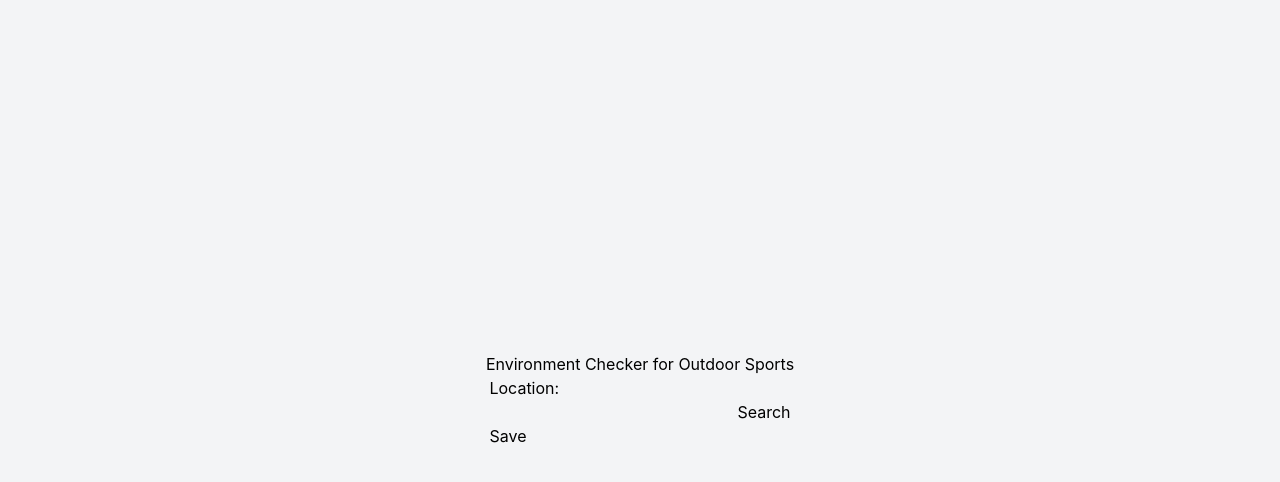
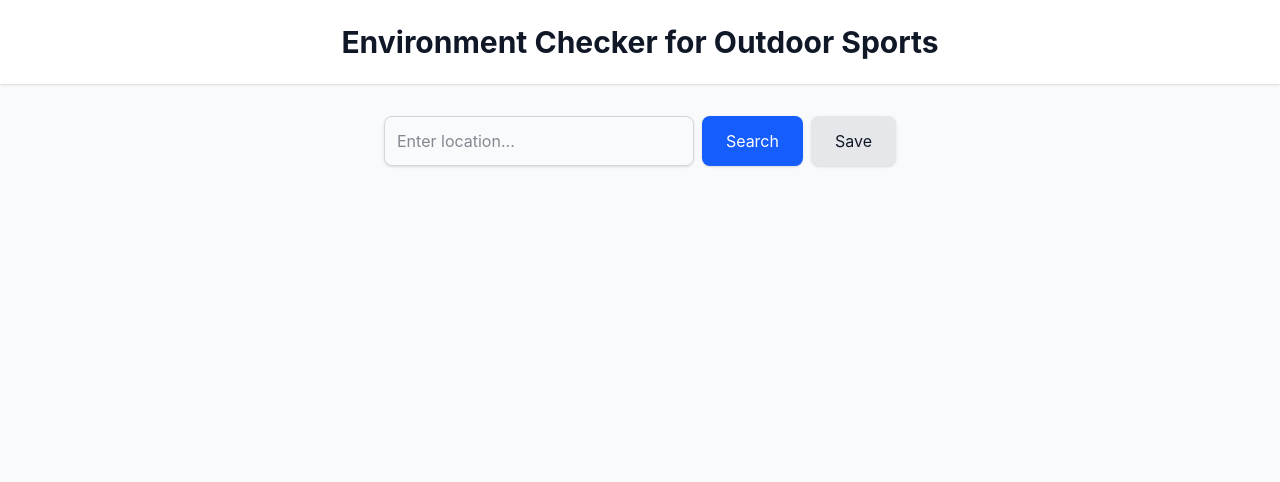
Before and after one commit to bruzz-bruzz/environment-checker-for-outdoor-activities, a React (Vite) app in the folder frontend/: page / in a window 1280 px wide. Shown: the top 482 px of the page. Built offline with nearby package versions, Linux system fonts and the light colour scheme.

Commit message:
styling done

```diff
--- a/frontend/src/components/App.tsx
+++ b/frontend/src/components/App.tsx
@@ -14,18 +14,16 @@ export default function App(){
   const [searched,setSearched] = useState(false)
   const [doListPref,setDoListPref] = useState(false)
   function listPreferences(){
-    console.log("B")
     return preferences.map((pref:string,idx:number)=>(
-      <div key={idx} onMouseEnter={()=>setDoListPref(true)} onMouseLeave={()=>setDoListPref(false)}>
-        <button className='cursor-pointer' onClick={()=>{
+      <div key={idx} className='flex justify-between items-center p-2 hover:bg-gray-100 rounded'>
+        <button className='cursor-pointer text-blue-600' onClick={()=>{
           setName(pref)
           setDoListPref(false)
-          console.log(name)
         }}>{pref}</button>
-        <button onClick={()=>{
+        <button className='text-red-500 text-xs' onClick={()=>{
           setPreferences(preferences.filter((pref2:string)=>pref2 !== pref))
           setCookie('user',{...cookies.user, preferences: preferences.filter((pref2:string)=>pref2 !== pref)}, {path: '/'})
-        }}>del</button>
+        }}>Delete</button>
       </div>
     ))
   }
@@ -38,36 +36,35 @@ export default function App(){
       setResult(res.data)
     }
   }
-  useEffect(()=>{
-    console.log(doListPref)
-  })
   return (
-    <div>
-      <div className='flex flex-col items-center justify-center h-screen bg-gray-100'>
-        <h1>Environment Checker for Outdoor Sports</h1>
-        <div>
-          <h3>Location: {name}</h3>
-          <input type='text' value={name} onMouseEnter={()=>setDoListPref(true)}
-           onChange={(e)=>{
-            setName(e.target.value)
-            setSearched(false)
-          }}/>
+    <div className='min-h-screen bg-gray-50 text-gray-900'>
+      <header className='p-6 bg-white shadow-sm mb-8'>
+        <h1 className='text-3xl font-bold text-center'>Environment Checker for Outdoor Sports</h1>
+      </header>
+      <main className='px-6 flex flex-col items-center gap-8'>
+        <div className='w-full max-w-lg flex flex-col gap-2 relative'>
+          <div className='flex gap-2'>
+            <input className='flex-grow p-3 border border-gray-300 rounded-lg shadow-sm focus:ring-2 focus:ring-blue-500 outline-none' type='text' placeholder='Enter location...' value={name} onMouseEnter={()=>setDoListPref(true)}
+             onChange={(e)=>{
+              setName(e.target.value)
+              setSearched(false)
+            }}/>
+            <button className='px-6 py-3 bg-blue-600 text-white rounded-lg shadow-sm hover:bg-blue-700 transition' onClick={search}>Search</button>
+            <button className='px-6 py-3 bg-gray-200 rounded-lg shadow-sm hover:bg-gray-300 transition' onClick={()=>{
+              setCookie('user',{...cookies.user, preferences: [...(cookies.user?.preferences || []), name]}, {path: '/'})
+              setPreferences([...preferences, name])
+            }}>Save</button>
+          </div>
           {doListPref === true && preferences.length > 0 && (
-            <div className='absolute bg-white border border-black rounded-lg p-2'>
+            <div className='absolute top-full left-0 w-full bg-white border border-gray-200 rounded-lg p-2 shadow-lg z-10' onMouseLeave={()=>setDoListPref(false)}>
               {listPreferences()}
             </div>
           )}
-          <button onClick={search}>Search</button>
-          <br/>
-          <button onClick={()=>{
-            setCookie('user',{...cookies.user, preferences: [...(cookies.user?.preferences || []), name]}, {path: '/'})
-            setPreferences([...preferences, name])
-          }}>Save</button>
         </div>
         {searched === true && result !== null && (
-          <div>
-            <h3>Current environment: </h3>
-            <div className='grid grid-cols-3'>
+          <div className='w-full max-w-6xl'>
+            <h3 className='text-2xl font-semibold mb-6'>Current environment:</h3>
+            <div className='grid grid-cols-1 sm:grid-cols-2 md:grid-cols-3 lg:grid-cols-4 gap-4'>
               <Card label={"Location: "} val={result.name + ', ' + result.region + ', ' + result.country} iden={""} />
               <Card label={"Latitude/Longitude: "} val={result.lat + '/' + result.lon} iden={""} />
               <Card label={"Local time: "} val={result.time} iden={""} />
@@ -76,15 +73,15 @@ export default function App(){
               <Card label={"Chance of Snow: "} val={result.snowChance} iden={"%"} />
               <Card label={"Actual Temperature: "} val={result.temp} iden={"°C"} />
               <Card label={"Feels like: "} val={result.feelsLikeTemp} iden={"°C"}/>
-              <Card label={"Wind: "} val={`Speed: ${result.wind_speed}\nDegree: ${result.wind_degree}\nDirection:${result.wind_dir}`} iden={""} />
+              <Card label={"Wind: "} val={`Speed: ${result.wind_speed} / Direction: ${result.wind_dir}`} iden={""} />
               <Card label={"Pressure: "} val={result.pressure_mb} iden={"Mb"} />
               <Card label={"UV Index: "} val={result.uvIndex} iden={""} />
-              <Card label={"AQI Index: "} val={`${result.aqiIndex} (US-EPA-INDEX) / ${result.aqiIndex2} (GB-DEGRA-INDEX)`} iden={""} />
+              <Card label={"AQI Index: "} val={`${result.aqiIndex} (US) / ${result.aqiIndex2} (GB)`} iden={""} />
               <Card label={"Air Quality: "} val={result.airQuality} iden={""} />
             </div>
           </div>
         )}
-      </div>
+      </main>
     </div>
   )
 }
--- a/frontend/src/components/Card.tsx
+++ b/frontend/src/components/Card.tsx
@@ -9,22 +9,19 @@ export default function Card({label,val,iden}:Data){
         delete val['gb-defra-index']
         delete val['us-epa-index']
     }
-    console.log(val)
     return (
-        <div className='border border-black rounded-lg p-2 flex justify-center items-center flex-col'>
-            <div>
-                <h4 className='text-2xl'>{label}</h4>
+        <div className='bg-white border border-gray-200 rounded-xl p-4 shadow-sm hover:shadow-md transition-shadow duration-200 flex flex-col gap-1 items-center text-center'>
+            <h4 className='text-sm font-semibold text-gray-500 uppercase tracking-wide'>{label}</h4>
             {label === 'Air Quality: ' && (
-                    <div>
+                <div className='text-lg font-bold text-gray-800'>
                     {Object.keys(val).map((val2:string,idx)=>(
-                            <h4 key={idx}>{val2.toUpperCase()} : {val[val2]}</h4>
+                        <div key={idx}>{val2.toUpperCase()} : {val[val2]}</div>
                     ))}
                 </div>
             )}
             {label !== 'Air Quality: ' && (
-                    <h4>{val} {iden}</h4>
+                <h4 className='text-lg font-bold text-gray-900'>{val} {iden}</h4>
             )}
-            </div>
         </div>
     )
 }
```
Lines whose indentation alone changed are shown as unchanged.
